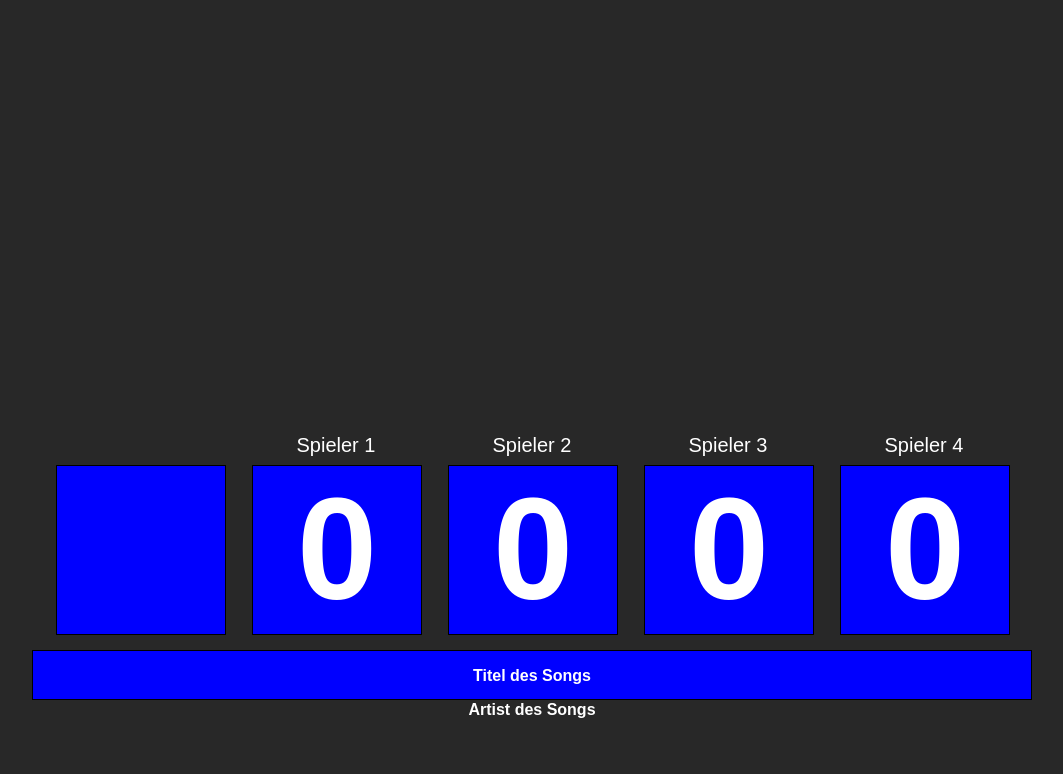
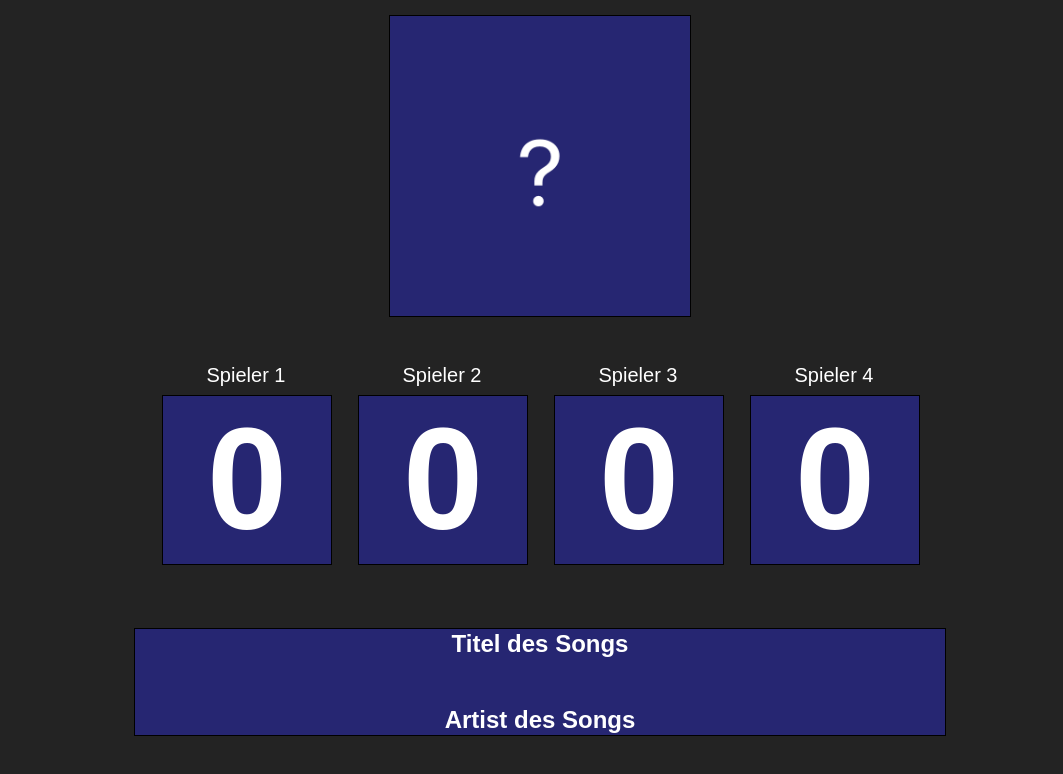
Before and after one commit to fabian-mrz/EDDS, a plain HTML site: page public/main.html in a window 1280 px wide. Shown: the whole page, without its empty margins (108-1171 px from the left). Drawn offline with Linux system fonts and the light colour scheme.

Commit message:
show cover-image + song/artist name, other styling

```diff
--- a/app.js
+++ b/app.js
@@ -97,6 +97,7 @@ app.post('/control/wrong', (req, res) => {
     if (player) {
         player.pressed = false;
     }
+    buzzerPressed = false;
     res.sendStatus(200);
 });
 
--- a/public/main.html
+++ b/public/main.html
@@ -4,7 +4,7 @@
 <head>
     <style>
         body {
-            background-color: #282828;
+            background-color: #232323;
             font-family: 'Arial', sans-serif;
             color: white;
         }
@@ -32,7 +32,7 @@
         }
 
         .score-box {
-            background-color: blue;
+            background-color: #262672;
             width: 168px;
             height: 168px;
             border: 1px solid black;
@@ -42,63 +42,74 @@
             align-items: center;
         }
 
+        #unique-score-box {
+            width: 300px;
+            /* Setzt die Breite auf 300px */
+            height: 300px;
+            /* Setzt die Höhe auf 300px */
+        }
+
         .score-box p {
             font-size: 9em;
             /* adjust as needed */
             font-weight: bold;
         }
 
-        .song-title {
-            background-color: blue;
-            width: 90%;
-            height: 15%;
-            border: 1px solid black;
-            text-align: center;
+        .container {
+            display: flex;
+            flex-direction: column;
+            justify-content: flex-end;
+            /* Ändert die Ausrichtung der Elemente zum Ende des Containers */
             align-items: center;
-        }
-
-        .song-title p {
-            font-weight: bold;
+            width: 100%;
+            height: 100%;
+            position: absolute;
+            bottom: 0;
         }
 
         .players-container {
             display: flex;
             justify-content: center;
-            position: absolute;
-            /* Add this line */
-            bottom: 10%;
-            /* Add this line */
             height: 40%;
             flex-wrap: wrap;
+            margin-top: 1%;
+            /* Fügt Abstand oberhalb der Player-Boxen hinzu */
         }
 
-        /* Responsive CSS */
-        @media (max-width: 768px) {
-            .container {
-                justify-content: center;
-            }
-
-            .player {
-                width: 96px;
-                height: 120px;
-            }
-
-            .player-name {
-                font-size: 16px;
-            }
+        .song-title {
+            background-color: #262672;
+            max-width: 100%;
+            width: 100%;
+            height: 10%;
+            min-height: 10%;
+            border: 1px solid black;
+            text-align: center;
+            overflow: hidden;
+            text-overflow: ellipsis;
+            white-space: nowrap;
+            padding: 1%;
+            display: flex;
+            flex-direction: column;
+            justify-content: center;
+            align-items: center;
+            margin-bottom: 5%;
+            /* Fügt Abstand unterhalb des Songtitels hinzu */
         }
 
-        /* END: Added CSS */
+        .song-title p {
+            font-weight: bold;
+            font-size: x-large;
+        }
     </style>
 </head>
 
 <body>
     <div class="container">
+        <div class="album-cover">
+            <div class="score-box" id="unique-score-box"
+                style="background-image: url('cover.png'); background-size: cover;"></div>
+        </div>
         <div class="players-container">
-            <div class="player">
-                <p class="player-name" style="opacity: 0;">murks</p>
-                <div class="score-box" style="background-image: url('cover.jpeg'); background-size: cover;"></div>
-            </div>
             <div class="player">
                 <p class="player-name">Spieler 1</p>
                 <div class="score-box">
@@ -123,17 +134,28 @@
                     <p>0</p>
                 </div>
             </div>
-            <div class="song-title">
-                <p id="song-title">Titel des Songs</p>
-                <p id="artist-name">Artist des Songs</p>
-            </div>
+        </div>
+        <div class="song-title">
+            <p id="song-title">Titel des Songs</p>
+            <p id="artist-name">Artist des Songs</p>
         </div>
     </div>
 
 
     <script>
+        window.onload = function () {
+            var playersContainer = document.querySelector('.players-container');
+            var songTitle = document.querySelector('.song-title');
+
+            songTitle.style.width = getComputedStyle(playersContainer).width;
+        }
         // Establish a WebSocket connection
         const socket = new WebSocket('ws://localhost:8081');
+
+        // Variables to store the album cover URL, track name and artist name
+        let albumCoverUrl = 'cover.png';
+        let trackName = '';
+        let artistName = '';
 
         // Listen for messages
         socket.addEventListener('message', (event) => {
@@ -142,26 +164,33 @@
             // Log the received data to the console
             console.log('Received data:', data);
 
-            // Update the song title and artist name
-            if (data.trackName && data.artistName) {
-                document.getElementById('song-title').innerHTML = data.trackName;
-                document.getElementById('artist-name').innerHTML = data.artistName;
+            // Save the album cover URL, track name and artist name if they exist
+            if (data.albumCoverUrl) {
+                albumCoverUrl = data.albumCoverUrl;
+            }
+            if (data.trackName) {
+                trackName = data.trackName;
+            }
+            if (data.artistName) {
+                artistName = data.artistName;
             }
 
-            const songTitleDiv = document.querySelector('.song-title');
+            const songTitleDiv = document.getElementById('song-title');
+            const artistNameDiv = document.getElementById('artist-name');
             const scoreBoxDiv = document.querySelector('.score-box');
 
             if (data.songGuessed) {
-                songTitleDiv.style.display = 'block';
-                scoreBoxDiv.style.backgroundImage = "url('cover.jpeg')";
+                // Show the song title and artist name
+                songTitleDiv.innerHTML = trackName;
+                artistNameDiv.innerHTML = artistName;
+                // Set the background image to the album cover
+                scoreBoxDiv.style.backgroundImage = `url('${albumCoverUrl}')`;
             } else {
-                songTitleDiv.style.display = 'none';
-                // Update the background image
-                if (data.albumCoverUrl) {
-                    scoreBoxDiv.style.backgroundImage = `url('${data.albumCoverUrl}')`;
-                } else {
-                    scoreBoxDiv.style.backgroundImage = "none";
-                }
+                // Hide the song title and artist name
+                songTitleDiv.innerHTML = '';
+                artistNameDiv.innerHTML = '';
+                // Reset the background image to the default cover
+                scoreBoxDiv.style.backgroundImage = "url('cover.png')";
             }
         });
     </script>
```
Also changed, not shown: public/cover.png (added).
